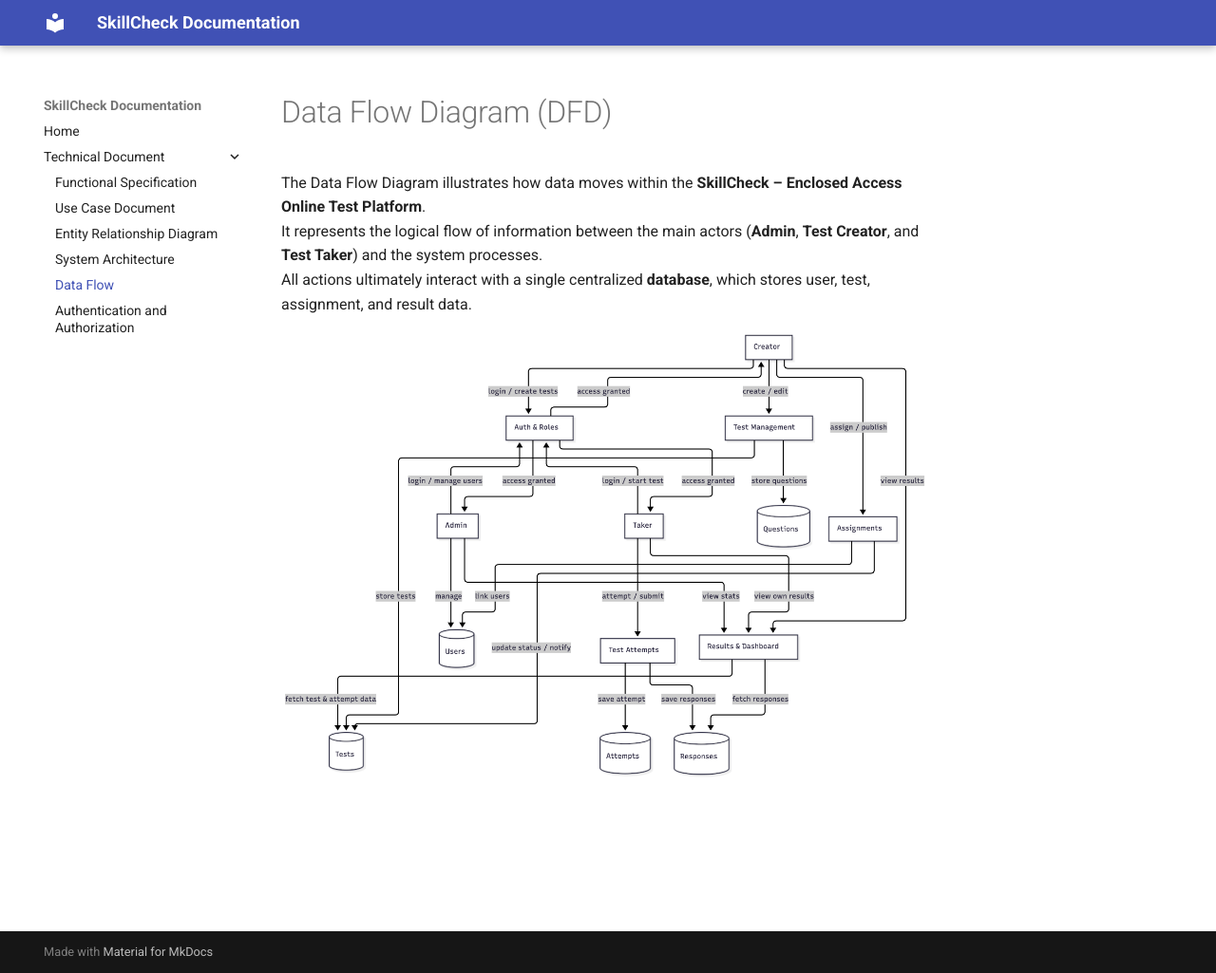
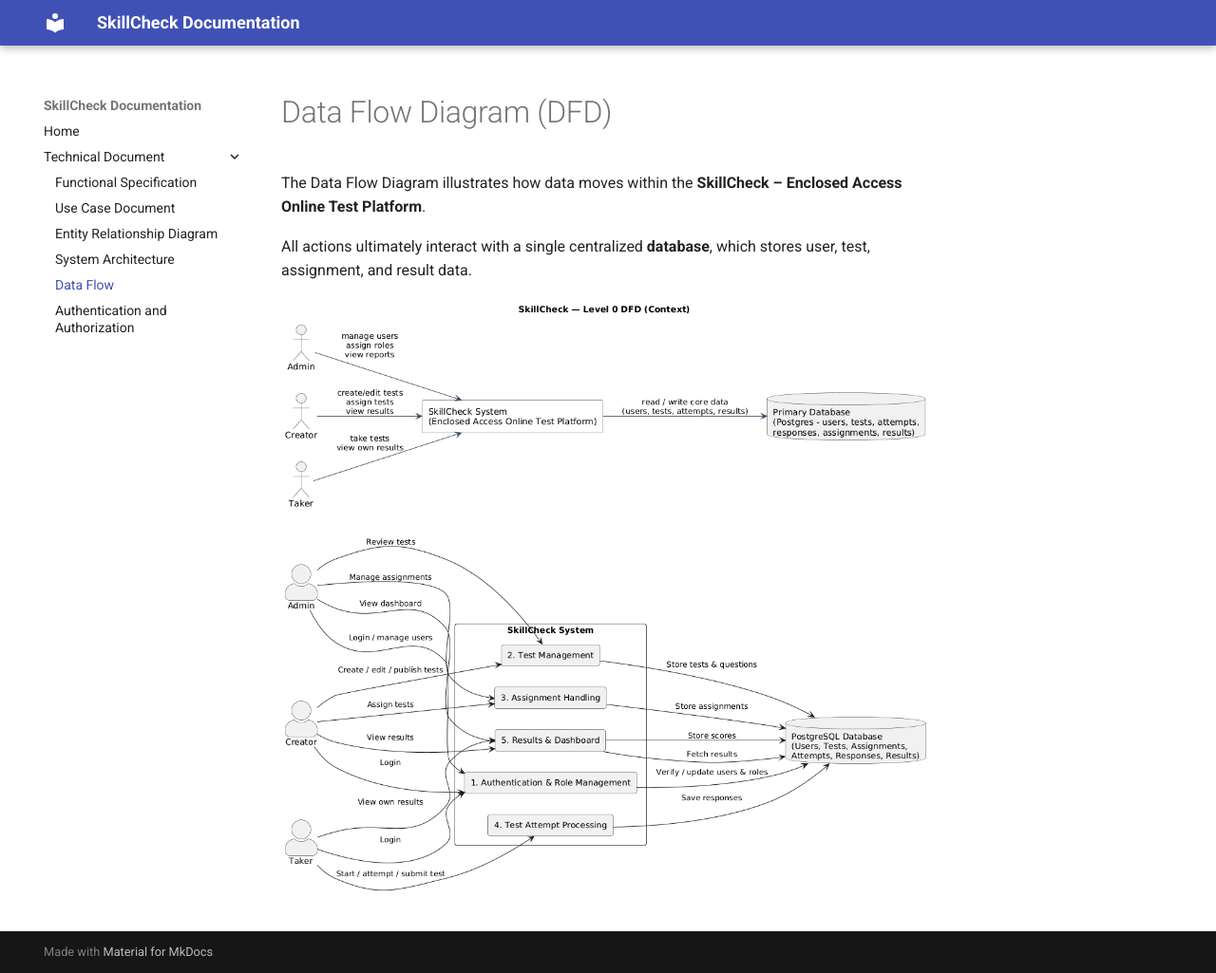
Before and after one commit to Suryansh-GKMIT/Project-Documentation, an MkDocs documentation site: the page built from docs/requirements/dfd.md, in a window 1280 px wide and 1025 px high. Shown: the whole window at 95% size. Built offline with MkDocs 1.6.1 and Material for MkDocs 9.7.7, drawn with Linux system fonts in a browser that asks for light colours.

Commit message:
add-feedback

```diff
--- a/docs/requirements/dfd.md
+++ b/docs/requirements/dfd.md
@@ -1,7 +1,9 @@
 # Data Flow Diagram (DFD)
 
 The Data Flow Diagram illustrates how data moves within the **SkillCheck – Enclosed Access Online Test Platform**.<br>
-It represents the logical flow of information between the main actors (**Admin**, **Test Creator**, and **Test Taker**) and the system processes.<br>
+
 All actions ultimately interact with a single centralized **database**, which stores user, test, assignment, and result data.<br>
 
-![DFD](../images/Untitled%20diagram-2025-11-11-112506.png)
+![DFD0](../images/dfd0.png)
+
+![DFD1](../images/dfd1.png)
```
Also changed, not shown: docs/requirements/erd.md (+1 -1 lines), docs/requirements/sequence-auth2.md (+3 -1 lines), docs/requirements/system-architecture.md (+1 -1 lines), docs/images/AWS (2025) horizontal framework-3.png (added), docs/images/AWS (2025) horizontal framework.png (deleted), docs/images/Mermaid Chart - Create complex, visual diagrams with text.-2025-11-11-074855.png (deleted), docs/images/Mermaid Chart - Create complex, visual diagrams with text.-2025-11-13-062528.png (added), docs/images/Mermaid Chart - Create complex, visual diagrams with text.-2025-11-13-063517.png (added), docs/images/Untitled diagram-2025-11-11-112506.png (deleted), docs/images/dfd0.png (added), docs/images/dfd1.png (added), site/index.html.
